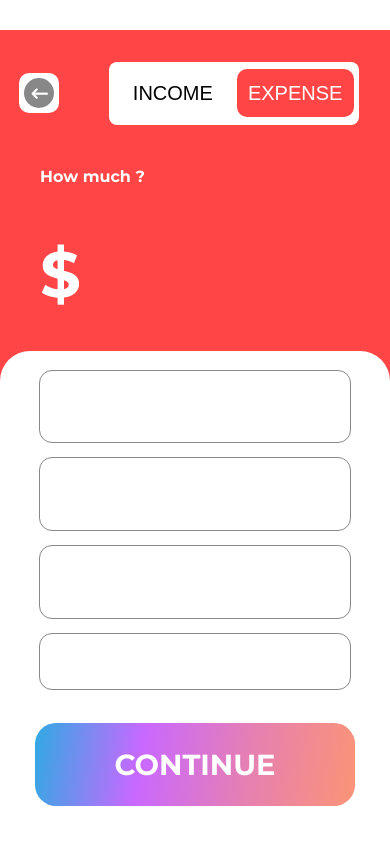
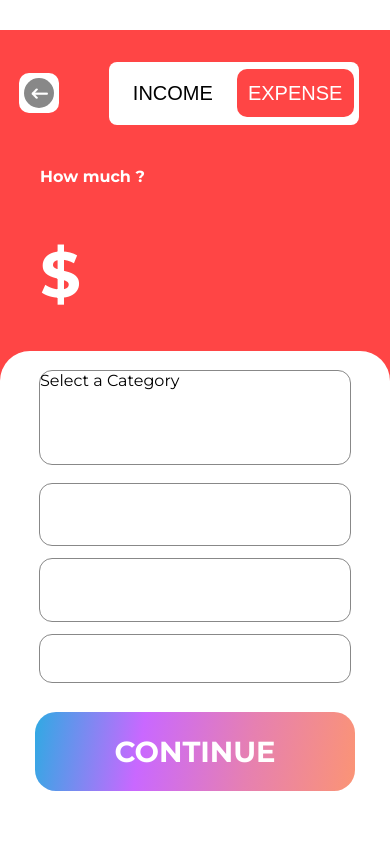
Before and after one commit to priyanshpatel18/ExpenShare-Web, a React (Vite) app: page /Groups in a window 390 px wide. Shown: the part 1236-2080 px from the top of the page. Built offline with nearby package versions, Linux system fonts and the light colour scheme.

Commit message:
feat/cat

```diff
--- a/src/index.css
+++ b/src/index.css
@@ -1416,7 +1416,7 @@ body {
   .transaction-third-part {
     width: 100%;
     background-color: #ffffff;
-    height: 62%;
+    height: 60%;
     position: absolute;
     border-top-left-radius: 30px;
     border-top-right-radius: 30px;
--- a/src/pages/Addtransaction.tsx
+++ b/src/pages/Addtransaction.tsx
@@ -133,7 +133,14 @@ const Addtransaction = (props: df) => {
       </div>
       <div className="transaction-third-part">
         <div className="ttp-details">
-          <div className="ttp-category"></div>
+          <div className="ttp-category">
+            <div>
+              <p>Select a Category</p>
+            </div>
+            <div>
+              <img src="" alt="" />
+            </div>
+          </div>
           <div className="ttp-title"></div>
           <div className="ttp-note"></div>
           <div className="ttp-time-container">
```
